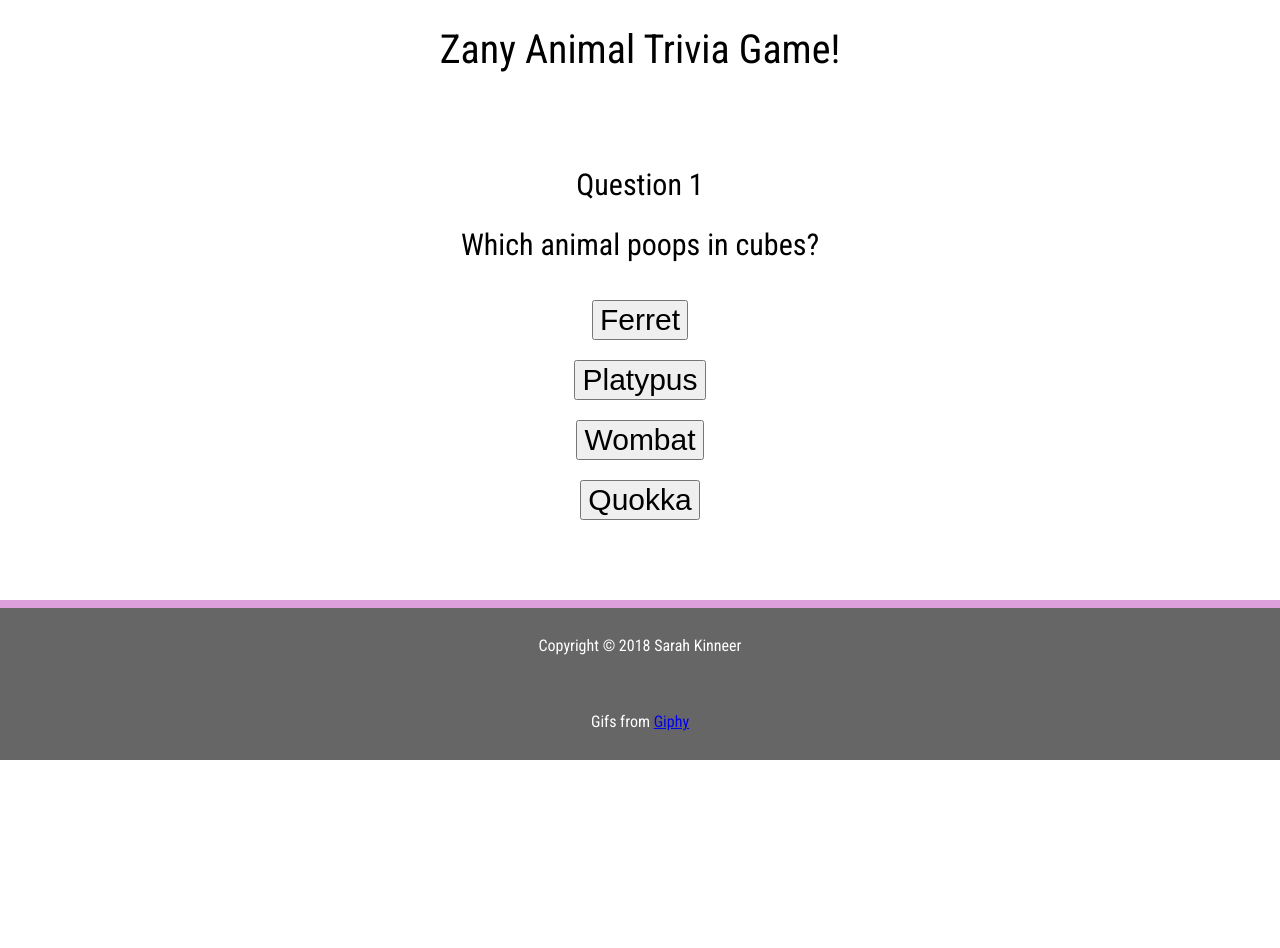
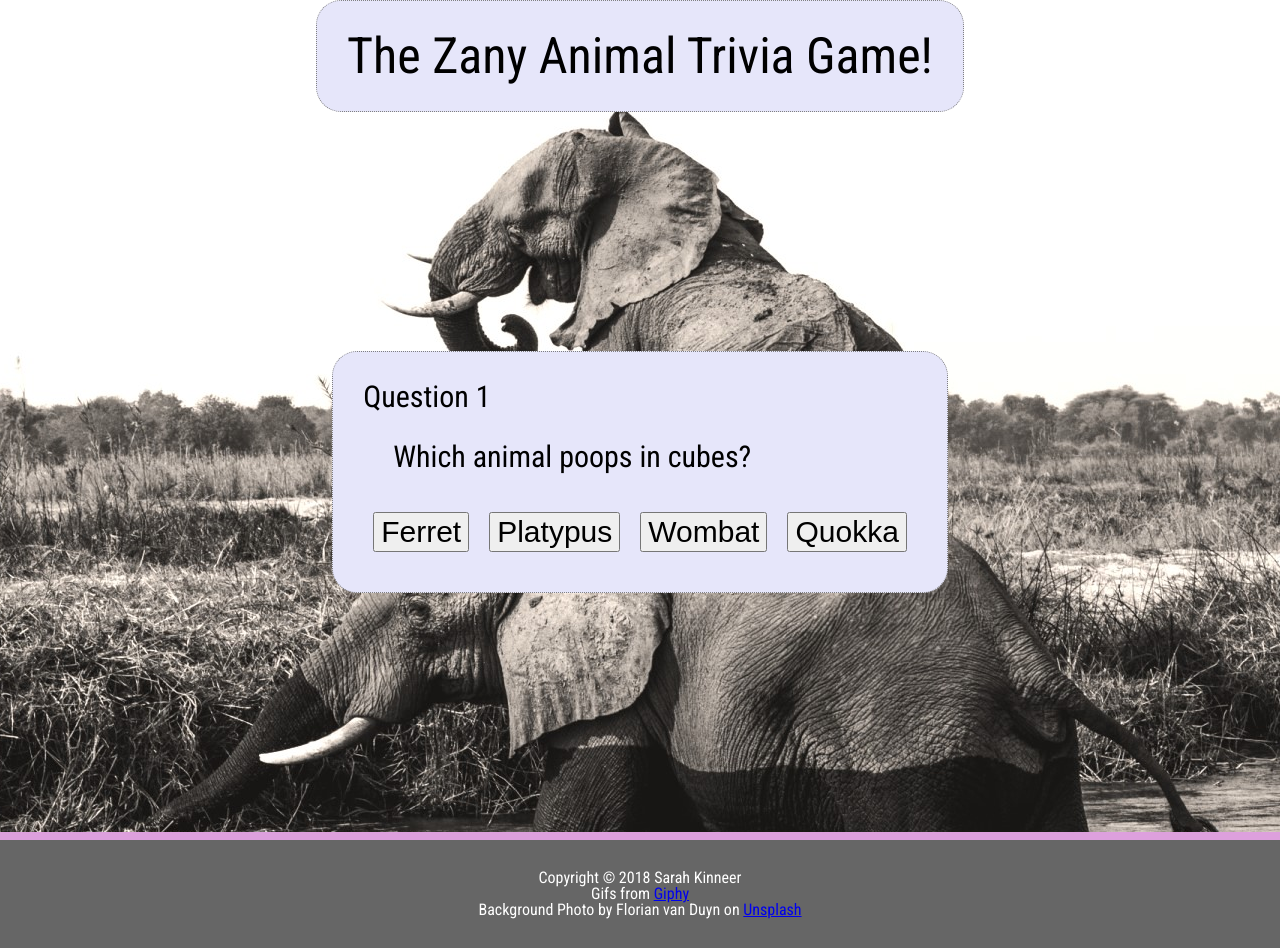
Before and after one commit to kinneers/TriviaGame, a plain HTML site: page index.html in a window 1280 px wide. Before the commit the page ends 800 px from the top, so only its background shows below. Drawn offline with nearby package versions, Linux system fonts and the light colour scheme.

Commit message:
MVP with most css complete

```diff
--- a/assets/css/style.css
+++ b/assets/css/style.css
@@ -1,22 +1,29 @@
 @import url('https://fonts.googleapis.com/css?family=Roboto+Condensed');
+
+html {
+    background: url(../images/florian-van-duyn-267371-unsplash.jpg) no-repeat center center fixed;
+}
 
 body {
     font-family: 'Roboto Condensed', sans-serif;
     display: flex;
     flex-direction: column;
-    height: 100%;
+    height: 90%;
 }
 
 h1 {
     margin: auto;
     padding: 30px;
-    font-size: 40px;
+    font-size: 50px;
+    background-color: lavender;
+    border: 1px dotted gray;
+    border-radius: 25px;
 }
 
 #mainContent {
     display: flex;
     flex-direction: column;
-    min-height: 500px;
+    min-height: 90vh;
     justify-content: center;
     align-items: center;
     font-size:30px;
@@ -26,9 +33,17 @@ p {
     padding: 30px;
 }
 
+.questionStem {
+    background-color: lavender;
+    border: 1px dotted gray;
+    border-radius: 25px;
+    justify-items: start;
+}
+
 button {
     margin: 10px;
     font-size: 30px;
+    cursor: pointer;
 }
 
 #footer {
--- a/assets/javascript/app.js
+++ b/assets/javascript/app.js
@@ -15,16 +15,72 @@ var questions = [
     question: "Which animal poops in cubes?",
     number: "1",
     correctAnswer: "Wombat",
-    distractors: ["Ferret", "Platypus", "Wombat", "Quokka"],  //Be sure to make these display in random order
+    distractors: ["Ferret", "Platypus", "Wombat", "Quokka"],
     image: '<iframe src="https://giphy.com/embed/eW7AXuZ4w2sk8" width="480" height="384" frameBorder="0" class="giphy-embed" allowFullScreen></iframe><p><a href="https://giphy.com/gifs/funny-chewing-wombat-eW7AXuZ4w2sk8">via GIPHY</a></p>'
     },
     {
-    question: "This is the second question",
+    question: "Where does a shrimp keep its heart?",
     number: "2",
-    correctAnswer: "Second Correct Answer",
-    distractors: ["Second Correct Answer", "Distractor 1", "Distractor 2", "Distractor 3"],
-    image: ""
-    }
+    correctAnswer: "In its head",
+    distractors: ["In its head", "In its stomach", "In its partner", "In its tail"],
+    image: '<iframe src="https://giphy.com/embed/9QgdMczZy2u1q" width="480" height="351" frameBorder="0" class="giphy-embed" allowFullScreen></iframe><p><a href="https://giphy.com/gifs/forrest-gump-movie-9QgdMczZy2u1q">via GIPHY</a></p>'
+    },
+    {
+    question: "How many noses do slugs have?",
+    number: "3",
+    correctAnswer: "Four",
+    distractors: ["One", "Four", "Eight", "Ten"],
+    image: '<iframe src="https://giphy.com/embed/lma5aujULEkKs" width="480" height="351" frameBorder="0" class="giphy-embed" allowFullScreen></iframe><p><a href="https://giphy.com/gifs/lma5aujULEkKs">via GIPHY</a></p>'
+    },
+    {
+    question: "Which of these animals are the deadliest?",
+    number: "4",
+    correctAnswer: "Mosquitos",
+    distractors: ["Sharks", "Mosquitos", "Lions", "Dogs"],
+    image: '<iframe src="https://giphy.com/embed/8LfaJlBxiSq2c" width="480" height="367" frameBorder="0" class="giphy-embed" allowFullScreen></iframe><p><a href="https://giphy.com/gifs/1995-mosquito-8LfaJlBxiSq2c">via GIPHY</a></p>'
+    },
+    {
+    question: "What is a rhinoceros' horn made of?",
+    number: "5",
+    correctAnswer: "Hair",
+    distractors: ["Hair", "Cartilage", "Skin", "Bone"],
+    image: '<iframe src="https://giphy.com/embed/2wN5OlLBhBzc4" width="480" height="268" frameBorder="0" class="giphy-embed" allowFullScreen></iframe><p><a href="https://giphy.com/gifs/rhinoceros-2wN5OlLBhBzc4">via GIPHY</a></p>'
+    },
+    {
+    question: "What is the longest amount of time a snail can sleep?",
+    number: "6",
+    correctAnswer: "3 Years",
+    distractors: ["3 Hours", "3 Days", "3 Months", "3 Years"],
+    image: '<iframe src="https://giphy.com/embed/iQ6yGuMhPGWhW" width="480" height="257" frameBorder="0" class="giphy-embed" allowFullScreen></iframe><p><a href="https://giphy.com/gifs/nicki-minaj-anaconda-iQ6yGuMhPGWhW">via GIPHY</a></p>'
+    },
+    {
+    question: "What animal's fingerprints look so close to human fingerprints that they have been confused at crime scenes?",
+    number: "7",
+    correctAnswer: "Koalas",
+    distractors: ["Gorillas", "Red Pandas", "Koalas", "Chimpanzees"],
+    image: '<iframe src="https://giphy.com/embed/IWy60FY7KKOOc" width="480" height="354" frameBorder="0" class="giphy-embed" allowFullScreen></iframe><p><a href="https://giphy.com/gifs/koala-walking-IWy60FY7KKOOc">via GIPHY</a></p>'
+    },
+    {
+    question: "How far can cats jump?",
+    number: "8",
+    correctAnswer: "7 times their tail length",
+    distractors: ["3 times their tail length", "5 times their tail length", "7 times their tail length", "11 times their tail length"],
+    image: '<iframe src="https://giphy.com/embed/6n8kX73OlwSIM" width="480" height="270" frameBorder="0" class="giphy-embed" allowFullScreen></iframe><p><a href="https://giphy.com/gifs/cat-running-6n8kX73OlwSIM">via GIPHY</a></p>'
+    },
+    {
+    question: "What is the closest living animal to the Tyrannosaurus Rex?",
+    number: "9",
+    correctAnswer: "Chickens",
+    distractors: ["Chickens", "Crocodiles", "Eagles", "Komodo Dragons"],
+    image: '<iframe src="https://giphy.com/embed/Zg7clvqHE3CdW" width="480" height="269" frameBorder="0" class="giphy-embed" allowFullScreen></iframe><p><a href="https://giphy.com/gifs/chicken-spinning-disco-Zg7clvqHE3CdW">via GIPHY</a></p>'
+    },
+    {
+    question: "How do blue jays keep other birds away?",
+    number: "10",
+    correctAnswer: "They mimic hawk calls",
+    distractors: ["They beat them with their wings", "They fly in circles", "They pick up rocks in their beaks and throw them", "They mimic hawk calls"],
+    image: '<iframe src="https://giphy.com/embed/ogQzWZFbejR28" width="480" height="229" frameBorder="0" class="giphy-embed" allowFullScreen></iframe><p><a href="https://giphy.com/gifs/heart-group-theory-ogQzWZFbejR28">via GIPHY</a></p>'
+    },
 ];
 
 $(document).ready(function() {
@@ -32,12 +88,12 @@ $(document).ready(function() {
         $('#restart').hide();
         //Writes the question and answer choice buttons to the page
         function populateQuestion() {
-            $('#mainContent').text("Question " + questions[questionCount].number);
+            $('.questionStem').text("Question " + questions[questionCount].number);
             var stem = $('<p>');
             stem.text(questions[questionCount].question);
-            $('#mainContent').append(stem);
+            $('.questionStem').append(stem);
             for (var i = 0; i < questions[questionCount].distractors.length; i++) {
-                $('#mainContent').append('<button class="distractors">' + questions[questionCount].distractors[i] + '</button>');
+                $('.questionStem').append('<button class="distractors">' + questions[questionCount].distractors[i] + '</button>');
             }
 
             $('.distractors').on('click tap', function() {
@@ -54,19 +110,19 @@ $(document).ready(function() {
             //This function shows the correct answer after each question has been answered or displayed for 20 seconds
             function checkAnswer(answer) {
                     clearInterval(gameInterval);
-                    $('#mainContent').empty();
+                    $('.questionStem').empty();
                     //Show picture
-                    $('#mainContent')
+                    $('.questionStem')
                         .append(
                             `<div class="answerDiv">The correct answer is: ${answer}</div>
                             ${questions[questionCount].image}`
                     )
                     if (questionCount + 1 === questions.length) {
                         setTimeout(function(){
-                            $('#mainContent').empty();
-                            $('#mainContent')
+                            $('.questionStem').empty();
+                            $('.questionStem')
                                 .append(`<p>Thanks for playing!</p>
-                                        <p>Your Score: </p>
+                                        <p>Your Score: ${(correct/(correct+incorrect))*100}%</p>
                                         <p>Correct Answers: ${correct}</p>
                                         <p>Incorrect Answers: ${incorrect}</p>`);
                             $('#restart').show();
@@ -96,7 +152,7 @@ $(document).ready(function() {
         correct = 0;
         incorrect = 0;
         questionCount = 0;
-        $('#mainContent').text("Prepare yourself to try again.  Remember: you only have 20 seconds to answer each question!");
+        $('.questionStem').text("Prepare yourself to try again.  Remember: you only have 20 seconds to answer each question!");
         playGame();
     })
 })
--- a/index.html
+++ b/index.html
@@ -10,16 +10,25 @@
 </head>
 <body>
 
-    <h1>Zany Animal Trivia Game!</h1>
+    <h1>The Zany Animal Trivia Game!</h1>
 
-    <div id="mainContent">Welcome to the zany animal trivia game!  You will have 20 seconds to answer each question.  Good luck!</div>
+    <div id="mainContent">
+        <p class="questionStem">
+        Welcome to the zany animal trivia game!  You will have 20 seconds to answer each question.  Good luck!
+        </p>
+    </div>
 
     <button id="restart">Try Again!</button>
 
     <div id="footer">
         <footer>
-            <p>Copyright &copy; 2018 Sarah Kinneer</p>
-            <p>Gifs from <a href='https://giphy.com/'>Giphy</a></p>
+            <p>
+            Copyright &copy; 2018 Sarah Kinneer
+            <br>
+            Gifs from <a href='https://giphy.com/'>Giphy</a>
+            <br>
+            Background Photo by Florian van Duyn on <a href='https://unsplash.com/'>Unsplash</a>
+            </p>
         </footer>
     </div>
 
```
Also changed, not shown: assets/images/Free-wombat-picture3.jpg (deleted), assets/images/florian-van-duyn-267371-unsplash.jpg (added).
